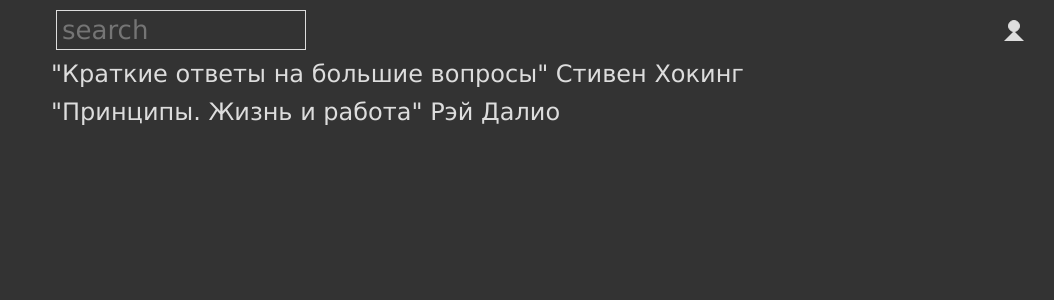
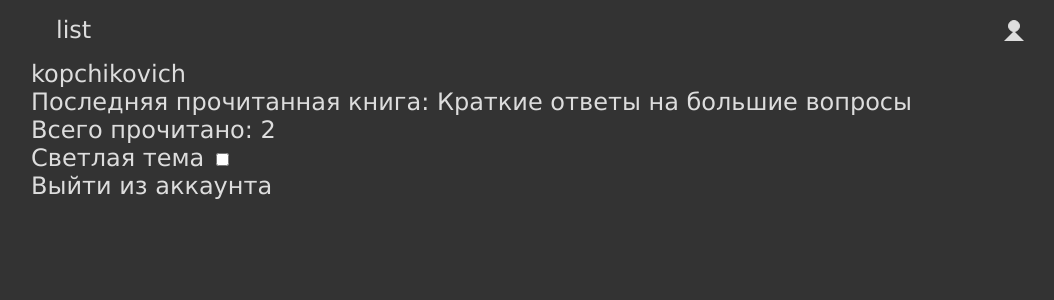
Before and after one commit to kopchikovich/booklist, a React (Create React App) app: page / in a window 1280 px wide. Shown: the top 300 px of the page, without its empty margins (97-1151 px from the left). Built offline with nearby package versions, Linux system fonts and the light colour scheme.

Commit message:
Make user screen

```diff
--- a/src/components/App.js
+++ b/src/components/App.js
@@ -7,9 +7,11 @@
     constructor(props) {
         super(props)
         this.state = {
-            screen: 'search',
+            screen: 'user',
             search: '',
-            bookId: '1308s6wd1'
+            bookId: '1308s6wd1',
+            lastBookId: '9324fdsf1',
+            lightTheme: false
         }
     }
 
@@ -26,7 +28,10 @@
                     search={this.state.search}
                     screen={this.state.screen}
                     bookId={this.state.bookId}
+                    lightTheme={this.state.lightTheme}
+                    lastBookId={this.state.lastBookId}
                     openBook={this.openBook.bind(this)}
+                    switchTheme={this.switchTheme.bind(this)}
                 />
             </div>
         )
@@ -70,6 +75,23 @@
             screen: 'user'
         })
     }
+
+    switchTheme() {
+        const root = document.querySelector('html')
+        if (!this.state.lightTheme) {
+            root.style.setProperty('--main-bg-color', '#ddd')
+            root.style.setProperty('--main-color', '#333')
+            this.setState({
+                lightTheme: true
+            })
+        } else {
+            root.style.setProperty('--main-bg-color', '#333')
+            root.style.setProperty('--main-color', '#ddd')
+            this.setState({
+                lightTheme: false
+            })
+        }
+    }
 }
 
 export default App
--- a/src/components/Main.js
+++ b/src/components/Main.js
@@ -1,12 +1,14 @@
 import React from 'react'
 import Book from './book'
 import BookList from './booklist'
+import User from './user'
 
 const Main = (props) => {
 
     const {screen, search, bookId} = props;
     const book = <Book bookId={bookId} />;
     const booklist = <BookList openBook={props.openBook} />
+    const userScreen = <User lastBookId={props.lastBookId} switchTheme={props.switchTheme} lightTheme={props.lightTheme} />
 
     return (
         <main className='app__main main'>
@@ -15,6 +17,8 @@
 
             {screen === 'search'? booklist: null}
 
+            {screen === 'user'? userScreen: null}
+
         </main>
     )
 }
--- /dev/null
+++ b/src/components/checkbox.js
@@ -0,0 +1,19 @@
+import React, {Component} from 'react'
+
+class Checkbox extends Component {
+
+    constructor(props) {
+        super(props)
+        this.state = {
+            isChecked: this.props.isChecked
+        }
+    }
+
+    render() {
+        return (
+            <input type='checkbox' onChange={this.props.onChangeHandler} checked={this.props.isChecked} />
+        )
+    }
+}
+
+export default Checkbox
--- /dev/null
+++ b/src/components/user.js
@@ -0,0 +1,22 @@
+import React from 'react'
+import db from '../data'
+import Checkbox from './checkbox'
+import Button from './button'
+
+const User = (props) => {
+
+    const lastBookTitle = db[props.lastBookId].title
+    const totalRead = Object.keys(db).length
+
+    return (
+        <article className="user">
+            <p className='user__name'>kopchikovich</p>
+            <p className='user__last-book'>Последняя прочитанная книга: {lastBookTitle}</p>
+            <p className='user__total-read'>Всего прочитано: {totalRead}</p>
+            <p className='user__switch-theme'>Светлая тема <Checkbox onChangeHandler={props.switchTheme} isChecked={props.lightTheme} /></p>
+            <Button className='user__button-exit' title='Выйти из аккаунта' onClickHandler={null} />
+        </article>
+    )
+}
+
+export default User
```
